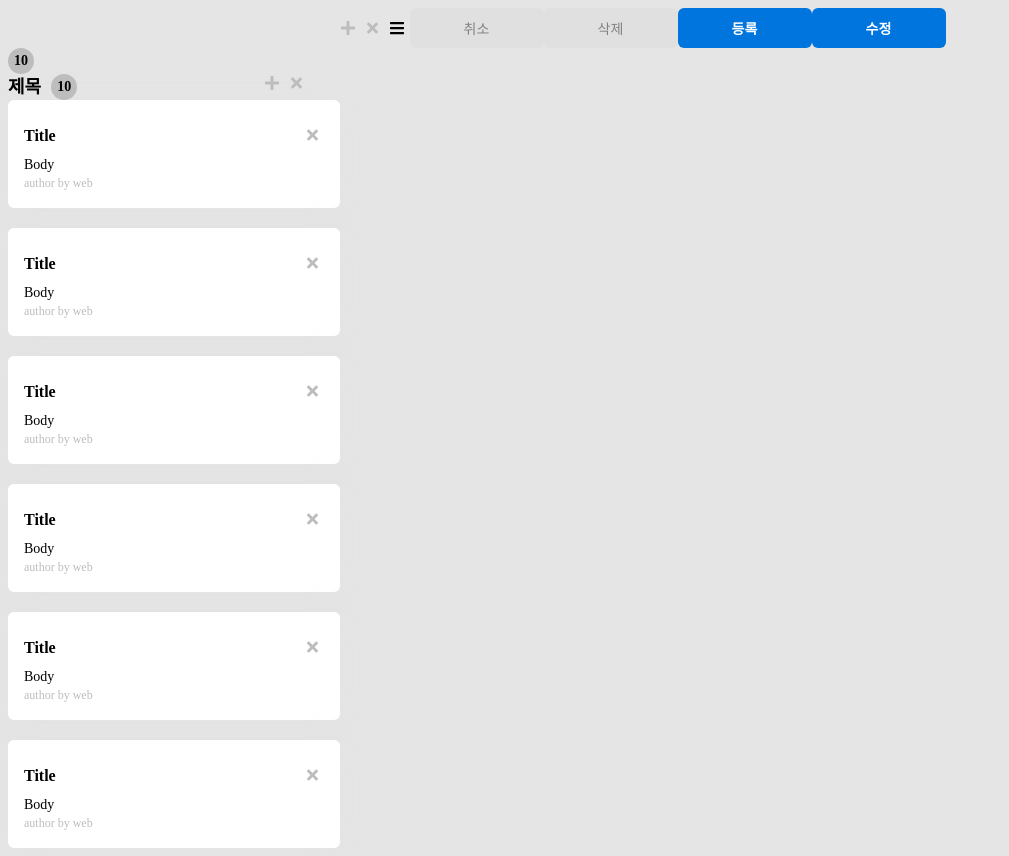
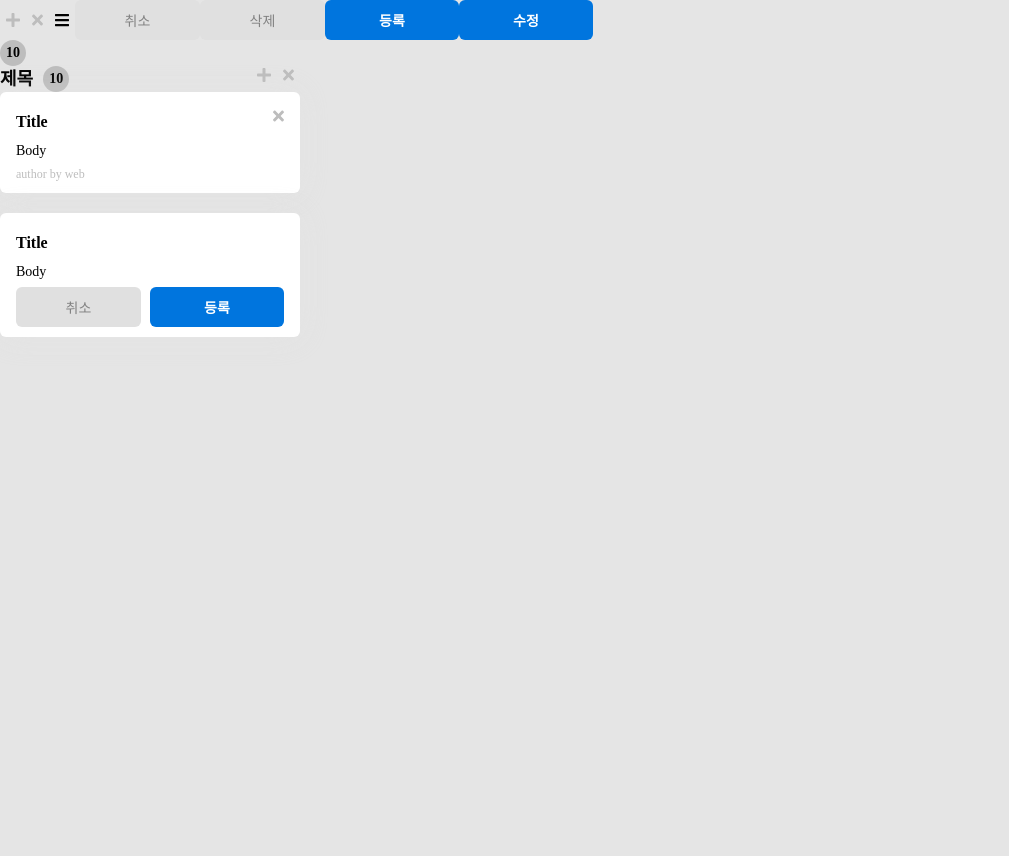
Before and after one commit to codesquad-members-2021/todo-list, a React (Create React App) app in the folder fe/todo-list/: page / in a window 1280 px wide. Shown: the whole page, without its empty margins (0-1009 px from the left). After the commit the page ends 800 px from the top, so only its background shows below. Built offline with nearby package versions, Linux system fonts and the light colour scheme.

Commit message:
add: activeCard 컴포넌트 생성

```diff
--- a/fe/todo-list/public/index.html
+++ b/fe/todo-list/public/index.html
@@ -4,10 +4,8 @@
     <meta charset="utf-8" />
     <meta name="viewport" content="width=device-width, initial-scale=1" />
     <meta name="theme-color" content="#000000" />
-    <meta
-      name="description"
-      content="Web site created using create-react-app"
-    />
+    <meta name="description" content="Web site created using create-react-app" />
+    <link rel="stylesheet" href="https://cdn.jsdelivr.net/npm/reset-css@5.0.1/reset.min.css" />
     <title>Todo-list</title>
   </head>
   <body>
--- a/fe/todo-list/src/app.css
+++ b/fe/todo-list/src/app.css
@@ -1,38 +1,3 @@
-.App {
-  text-align: center;
+* {
+  box-sizing: border-box;
 }
-
-.App-logo {
-  height: 40vmin;
-  pointer-events: none;
-}
-
-@media (prefers-reduced-motion: no-preference) {
-  .App-logo {
-    animation: App-logo-spin infinite 20s linear;
-  }
-}
-
-.App-header {
-  background-color: #282c34;
-  min-height: 100vh;
-  display: flex;
-  flex-direction: column;
-  align-items: center;
-  justify-content: center;
-  font-size: calc(10px + 2vmin);
-  color: white;
-}
-
-.App-link {
-  color: #61dafb;
-}
-
-@keyframes App-logo-spin {
-  from {
-    transform: rotate(0deg);
-  }
-  to {
-    transform: rotate(360deg);
-  }
-}
--- a/fe/todo-list/src/app.jsx
+++ b/fe/todo-list/src/app.jsx
@@ -18,11 +18,11 @@ function App() {
       <TaskCardCount />
       <ColumnHeader />
       <Card type="default" />
-      <Card type="default" />
-      <Card type="default" />
-      <Card type="default" />
-      <Card type="default" />
-      <Card type="default" />
+      <Card type="active" />
+      {/* <Card type="delete" />
+      <Card type="drag" />
+      <Card type="place" />
+      <Card type="deactivate" /> */}
     </div>
   );
 }
--- a/fe/todo-list/src/components/button/button.jsx
+++ b/fe/todo-list/src/components/button/button.jsx
@@ -31,7 +31,7 @@ export default Button;
 const NormalButton = styled.button`
   align-items: flex-start;
   padding: 10px;
-  width: 134px;
+  width: 125px;
   height: 40px;
   background: #e0e0e0;
   color: #828282;
--- a/fe/todo-list/src/components/card/card.jsx
+++ b/fe/todo-list/src/components/card/card.jsx
@@ -1,12 +1,34 @@
 import React from 'react';
 import styled from 'styled-components';
+import Button from '../button/button';
 import Icon from '../icon/icon';
 
-const Task = () => {
+const DefaultTask = () => {
   return (
     <TaskBox>
-      <TaskTitle />
-      <TaskContents />
+      <IconPosition>
+        <Icon type="delete" />
+      </IconPosition>
+      <TextArea>
+        <TaskTitle />
+        <TaskContents />
+        <Caption />
+      </TextArea>
+    </TaskBox>
+  );
+};
+
+const ActiveTask = () => {
+  return (
+    <TaskBox>
+      <TextArea>
+        <TaskTitle />
+        <TaskContents />
+      </TextArea>
+      <ButtonArea>
+        <Button type="cancel" name="취소" />
+        <Button type="submit" name="등록" />
+      </ButtonArea>
     </TaskBox>
   );
 };
@@ -15,7 +37,6 @@ const TaskTitle = () => {
   return (
     <TitleBox>
       <TaskTitleSpan>Title</TaskTitleSpan>
-      <Icon type="delete" />
     </TitleBox>
   );
 };
@@ -24,31 +45,49 @@ const TaskContents = () => {
   return (
     <ContentsBox>
       <TaskContentsSpan>Body</TaskContentsSpan>
+    </ContentsBox>
+  );
+};
+
+const Caption = () => {
+  return (
+    <>
       <TaskAuthorLabel>author by web</TaskAuthorLabel>
-    </ContentsBox>
+    </>
   );
 };
 
 const Card = ({ type }) => {
   return {
-    default: <Task />,
+    default: <DefaultTask />,
+    active: <ActiveTask />,
   }[type];
 };
 
 export default Card;
 
 const TaskBox = styled.div`
-  display: flex;
-  flex-direction: column;
+  position: relative;
   width: 300px;
   background: #ffffff;
   box-shadow: 0px 1px 30px rgba(224, 224, 224, 0.3);
   border-radius: 6px;
-  padding: 16px;
+  padding: 10px 16px;
 
   & + div {
     margin-top: 20px;
   }
+`;
+
+const TextArea = styled.div`
+  display: flex;
+  flex-direction: column;
+`;
+
+const ButtonArea = styled.div`
+  display: flex;
+  justify-content: space-between;
+  align-items: center;
 `;
 
 const TitleBox = styled.div`
@@ -60,6 +99,7 @@ const ContentsBox = styled.div`
   display: flex;
   flex-direction: column;
   text-align: left;
+  margin-bottom: 5px;
 `;
 
 const TaskTitleSpan = styled.span`
@@ -80,4 +120,11 @@ const TaskAuthorLabel = styled.span`
   font-size: 12px;
   line-height: 17px;
   color: #bdbdbd;
+  text-align: left;
 `;
+
+const IconPosition = styled.div`
+  position: absolute;
+  top: 15px;
+  right: 10px;
+`;
```
